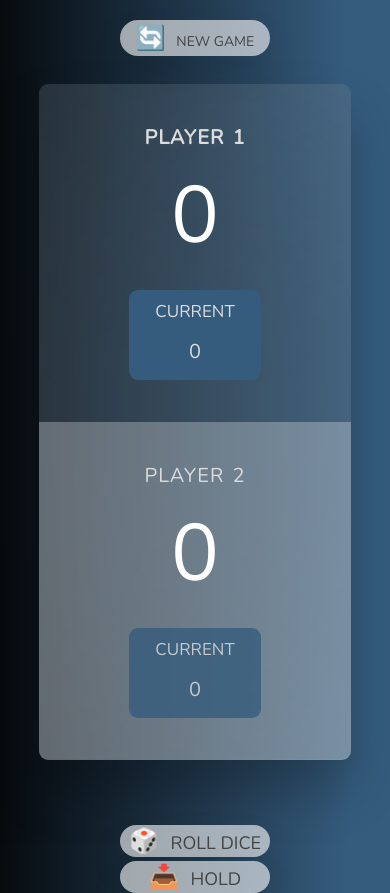
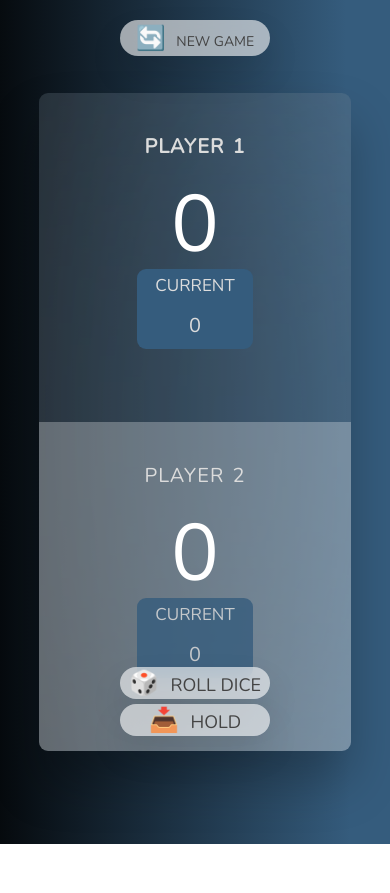
Before and after one commit to Elango-17/Dice-Roll-Game, a plain HTML site: page index.html in a window 390 px wide. After the commit the page ends 844 px from the top, so only its background shows below. Drawn offline with nearby package versions, Linux system fonts and the light colour scheme.

Commit message:
second commit

```diff
--- a/style.css
+++ b/style.css
@@ -183,7 +183,7 @@ main {
     justify-content: center;
     align-items: center;
     width: 80vw;
-    height: 80vh;
+    height: 78vh;
     background: none;
     gap: 0rem; /* Space between sections */
   }
@@ -219,8 +219,8 @@ main {
     opacity: 0.8;
     border-radius: 9px;
     color: #fff;
-    width: 45%;
-    padding: 1rem;
+    width: 40%;
+    padding: 0.5rem;
     text-align: center;
     transition: all 0.75s;
   }
@@ -238,7 +238,7 @@ main {
   }
 
   .score {
-    margin-bottom: 2rem;
+    margin-bottom: -1rem;
     font-size: 8rem;
     color: #fff;
   }
@@ -253,7 +253,7 @@ main {
 
   .dice {
     height: 5rem;
-    margin: 17.5rem 0;
+    margin: 10rem 0;
   }
 
   .btn {
@@ -287,7 +287,7 @@ main {
   .btn--roll {
     padding: 0;
     text-align: center;
-    margin-top: 43.2rem;
+    margin-top: 27.4rem;
     color: #444;
     background: none;
     border: none;
@@ -307,7 +307,7 @@ main {
   .btn--hold {
     padding: 0;
     text-align: center;
-    margin-top: 40rem;
+    margin-top: 24.3rem;
     color: #444;
     background: none;
     border: none;
```
